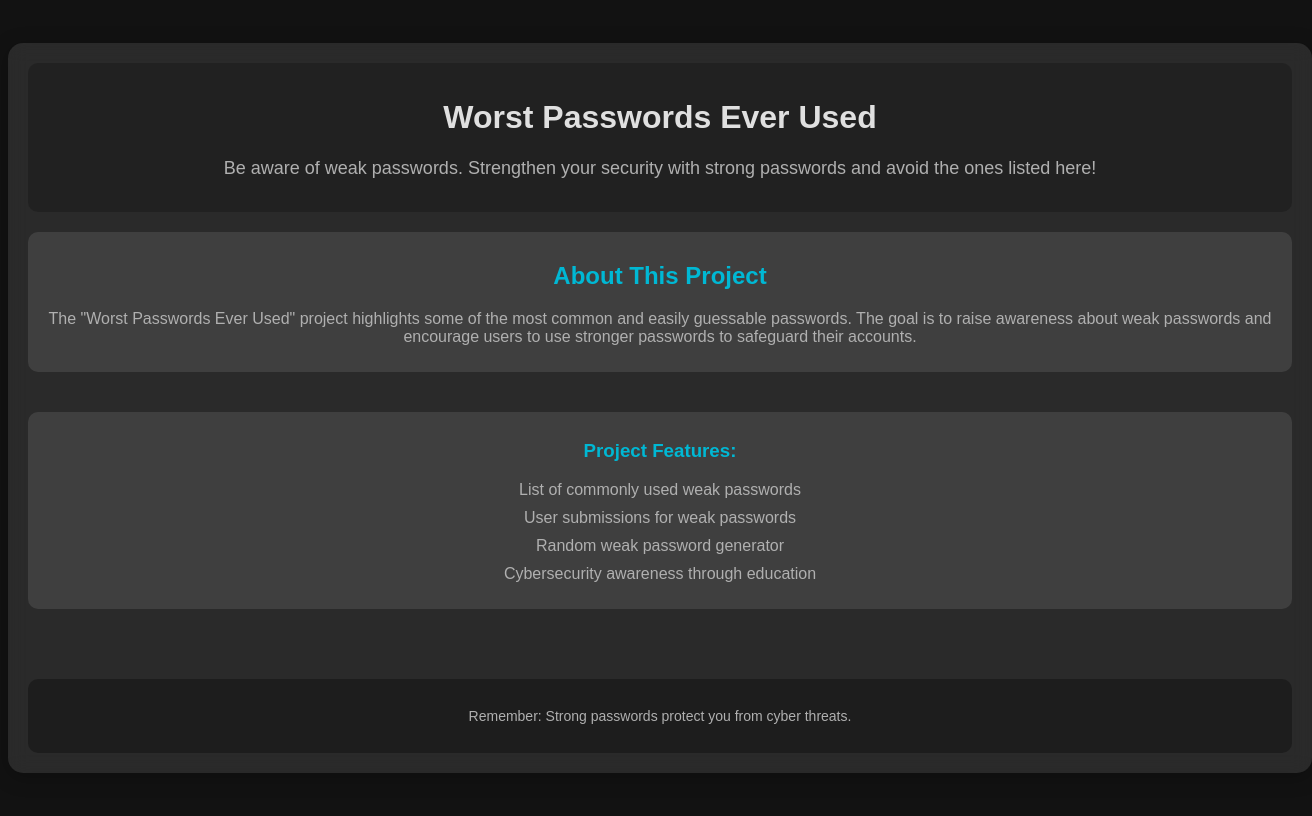
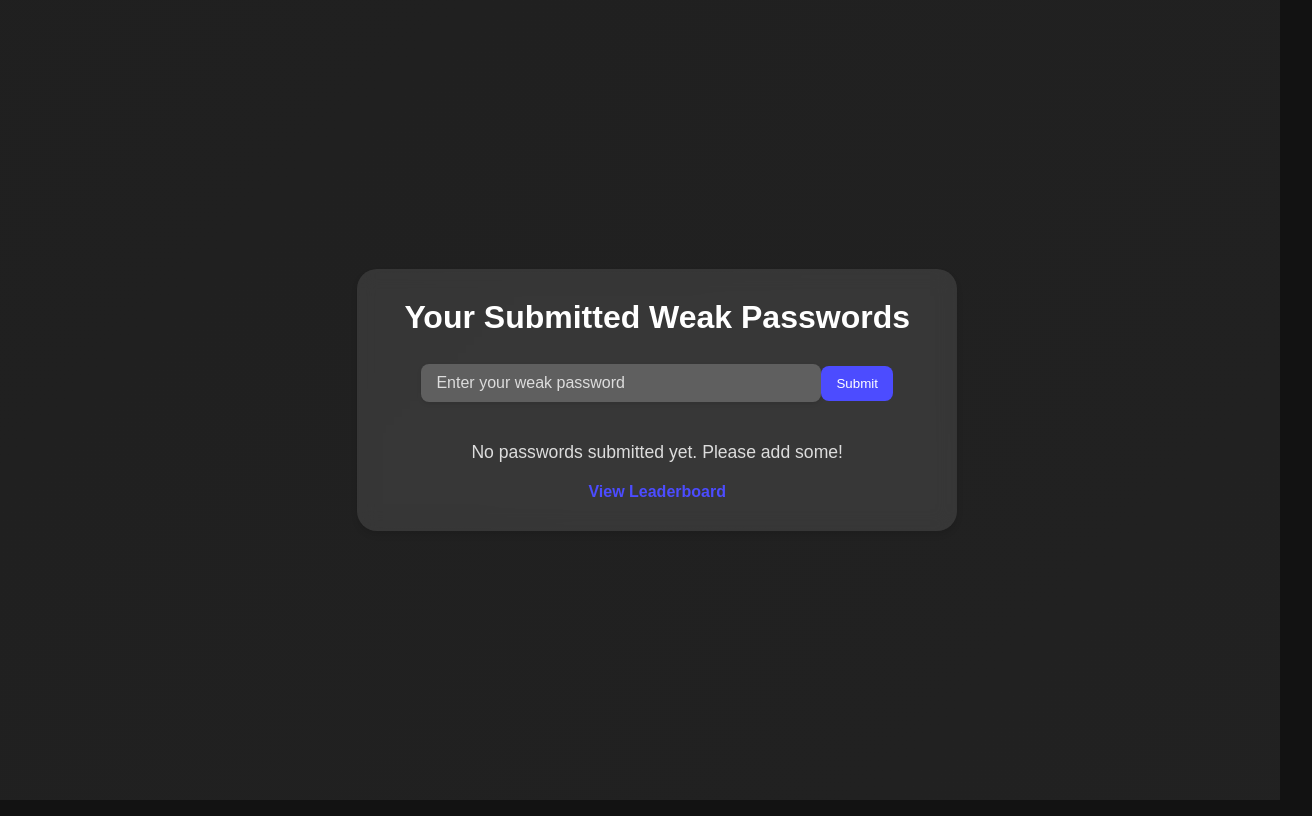
Before and after one commit to techabbayi/Worst-Passwords-Ever-Used-using-MERN, a React (Vite) app in the folder frontend/: page /dashboard in a window 1280 px wide. Shown: the whole page, 1312 px wide, since content can reach past the window. Built offline with nearby package versions, Linux system fonts and the light colour scheme.

Commit message:
Added PasswordCard Component

```diff
--- a/frontend/package.json
+++ b/frontend/package.json
@@ -11,7 +11,8 @@
   },
   "dependencies": {
     "react": "^19.0.0",
-    "react-dom": "^19.0.0"
+    "react-dom": "^19.0.0",
+    "react-router-dom": "^7.3.0"
   },
   "devDependencies": {
     "@eslint/js": "^9.21.0",
--- a/frontend/src/App.jsx
+++ b/frontend/src/App.jsx
@@ -1,40 +1,21 @@
-import React from "react";
-import "./App.css";
+import React from 'react';
+import { BrowserRouter as Router, Route, Routes } from 'react-router-dom';
+import UserDashboard from './pages/Dashboard';
+import LandingPage from './pages/LandingPage';
 
-function App() {
+const App = () => {
   return (
-    <div className="container">
-      <header className="header">
-        <h1>Worst Passwords Ever Used</h1>
-        <p className="subheading">
-          Be aware of weak passwords. Strengthen your security with strong passwords and avoid the ones listed here!
-        </p>
-      </header>
+    <Router>
+      <div>
+        <Routes>
+          <Route path="/" element={<LandingPage />} />
 
-      <section className="about">
-        <h2>About This Project</h2>
-        <p>
-          The "Worst Passwords Ever Used" project highlights some of the most common and easily guessable passwords.
-          The goal is to raise awareness about weak passwords and encourage users to use stronger passwords to safeguard their accounts.
-        </p>
-      </section>
+          <Route path="/dashboard" element={<UserDashboard />} />
 
-
-      <section className="project-info">
-        <h3>Project Features:</h3>
-        <ul>
-          <li>List of commonly used weak passwords</li>
-          <li>User submissions for weak passwords</li>
-          <li>Random weak password generator</li>
-          <li>Cybersecurity awareness through education</li>
-        </ul>
-      </section>
-
-      <footer className="footer">
-        <p>Remember: Strong passwords protect you from cyber threats.</p>
-      </footer>
-    </div>
+        </Routes>
+      </div>
+    </Router>
   );
-}
+};
 
 export default App;
--- /dev/null
+++ b/frontend/src/components/PasswordCard.jsx
@@ -0,0 +1,28 @@
+import React from 'react';
+
+const PasswordCard = ({ password, strength, username, submissionDate, votes, comments }) => {
+  const maskedPassword = `${'*'.repeat(password.length - 4)}${password.slice(-4)}`;
+
+  const strengthColor = strength === 'Weak' ? 'red' : strength === 'Medium' ? 'orange' : 'green';
+
+  return (
+    <div className="password-card">
+      <div className="card-header">
+        <h3>{username}</h3>
+        <p>{new Date(submissionDate).toLocaleString()}</p>
+      </div>
+      <div className="password-info">
+        <p className="password-text">{maskedPassword}</p>
+        <div className="strength" style={{ backgroundColor: strengthColor }}>
+          {strength}
+        </div>
+      </div>
+      <div className="card-footer">
+        <button onClick={() => alert('Liked!')}>👍 Like ({votes})</button>
+        <button onClick={() => alert('Comments!')}>💬 Comments ({comments.length})</button>
+      </div>
+    </div>
+  );
+};
+
+export default PasswordCard;
--- a/frontend/src/index.css
+++ b/frontend/src/index.css
@@ -0,0 +1,144 @@
+* {
+    margin: 0;
+    padding: 0;
+    box-sizing: border-box;
+  }
+
+  body {
+    font-family: 'Arial', sans-serif;
+    background: linear-gradient(135deg, rgba(35, 35, 35, 0.8), rgba(35, 35, 35, 0.9)), no-repeat center center fixed;
+    background-size: cover;
+    height: 100vh;
+    display: flex;
+    justify-content: center;
+    align-items: center;
+  }
+
+  a {
+    text-decoration: none;
+    color: #4c4cff;
+    font-weight: 600;
+    margin-top: 20px;
+    display: inline-block;
+  }
+
+  .user-dashboard {
+    background: rgba(255, 255, 255, 0.1);
+    backdrop-filter: blur(10px);
+    border-radius: 20px;
+    padding: 30px;
+    max-width: 600px;
+    width: 100%;
+    box-shadow: 0 4px 6px rgba(0, 0, 0, 0.1);
+    color: #ffffff;
+    text-align: center;
+    margin: 20px;
+  }
+
+  .user-dashboard h2 {
+    font-size: 2rem;
+    color: #fff;
+    margin-bottom: 20px;
+  }
+
+  form {
+    margin-bottom: 30px;
+  }
+
+  input {
+    padding: 10px 15px;
+    width: 80%;
+    max-width: 400px;
+    border-radius: 8px;
+    border: none;
+    margin-bottom: 10px;
+    background-color: rgba(255, 255, 255, 0.2);
+    color: #fff;
+    font-size: 1rem;
+    outline: none;
+    box-shadow: 0 2px 4px rgba(0, 0, 0, 0.1);
+  }
+
+  input::placeholder {
+    color: #ddd;
+  }
+
+  button {
+    padding: 10px 15px;
+    background-color: #4c4cff;
+    color: white;
+    border: none;
+    border-radius: 8px;
+    cursor: pointer;
+    transition: background-color 0.3s ease;
+    margin-top: 10px;
+  }
+
+  button:hover {
+    background-color: #3a3aee;
+  }
+
+  .password-list {
+    margin-top: 20px;
+  }
+
+  .password-list p {
+    color: #ddd;
+    font-size: 1.1rem;
+  }
+
+  .password-card {
+    background: rgba(255, 255, 255, 0.15);
+    backdrop-filter: blur(8px);
+    border-radius: 10px;
+    padding: 20px;
+    margin-bottom: 15px;
+    box-shadow: 0 4px 6px rgba(0, 0, 0, 0.1);
+  }
+
+  .password-card h3 {
+    color: #fff;
+    font-size: 1.2rem;
+    margin-bottom: 10px;
+  }
+
+  .password-card .password-text {
+    color: #fff;
+    font-size: 1rem;
+    word-wrap: break-word;
+    margin-bottom: 15px;
+  }
+
+  .password-card .strength {
+    background-color: rgba(255, 0, 0, 0.5);
+    color: white;
+    font-weight: bold;
+    padding: 5px 10px;
+    border-radius: 20px;
+    width: fit-content;
+    margin-bottom: 10px;
+  }
+
+  button, a {
+    transition: transform 0.3s ease;
+  }
+
+  button:hover, a:hover {
+    transform: translateY(-3px);
+  }
+
+  @media screen and (max-width: 768px) {
+    .user-dashboard {
+      padding: 20px;
+    }
+
+    input, button {
+      width: 100%;
+    }
+  }
+
+  @media screen and (max-width: 480px) {
+    .user-dashboard {
+      padding: 15px;
+    }
+  }
--- /dev/null
+++ b/frontend/src/pages/Dashboard.jsx
@@ -0,0 +1,72 @@
+import React, { useState, useEffect } from 'react';
+import { Link } from 'react-router-dom';
+import PasswordCard from '../components/PasswordCard';
+import '../index.css';
+
+const UserDashboard = () => {
+  const [password, setPassword] = useState('');
+  const [passwords, setPasswords] = useState([]);
+
+  useEffect(() => {
+    const storedPasswords = JSON.parse(localStorage.getItem('userPasswords')) || [];
+    setPasswords(storedPasswords);
+  }, []);
+
+  const handleSubmit = (e) => {
+    e.preventDefault();
+
+    if (password.trim() !== '') {
+      const newPassword = {
+        text: password,
+        strength: 'Weak',
+        username: 'User123',
+        date: new Date().toISOString(),
+        votes: 0,
+        comments: [],
+      };
+
+      const updatedPasswords = [...passwords, newPassword];
+      localStorage.setItem('userPasswords', JSON.stringify(updatedPasswords));
+      setPasswords(updatedPasswords);
+      setPassword('');
+    }
+  };
+
+  return (
+    <div className="user-dashboard">
+      <h2>Your Submitted Weak Passwords</h2>
+
+      <form onSubmit={handleSubmit}>
+        <input
+          type="text"
+          value={password}
+          onChange={(e) => setPassword(e.target.value)}
+          placeholder="Enter your weak password"
+        />
+        <button type="submit">Submit</button>
+      </form>
+
+      <div className="password-list">
+        {passwords.length > 0 ? (
+          passwords.map((password, index) => (
+            <PasswordCard
+              key={index}
+              password={password.text}
+              strength={password.strength}
+              username={password.username}
+              submissionDate={password.date}
+              votes={password.votes}
+              comments={password.comments}
+            />
+          ))
+        ) : (
+          <p>No passwords submitted yet. Please add some!</p>
+        )}
+      </div>
+
+      <Link to="/leaderboard">View Leaderboard</Link>
+    </div>
+  );
+};
+
+export default UserDashboard;
--- /dev/null
+++ b/frontend/src/pages/LandingPage.jsx
@@ -0,0 +1,40 @@
+import React from "react";
+import "../App.css";
+
+function App() {
+  return (
+    <div className="container">
+      <header className="header">
+        <h1>Worst Passwords Ever Used</h1>
+        <p className="subheading">
+          Be aware of weak passwords. Strengthen your security with strong passwords and avoid the ones listed here!
+        </p>
+      </header>
+
+      <section className="about">
+        <h2>About This Project</h2>
+        <p>
+          The "Worst Passwords Ever Used" project highlights some of the most common and easily guessable passwords.
+          The goal is to raise awareness about weak passwords and encourage users to use stronger passwords to safeguard their accounts.
+        </p>
+      </section>
+
+
+      <section className="project-info">
+        <h3>Project Features:</h3>
+        <ul>
+          <li>List of commonly used weak passwords</li>
+          <li>User submissions for weak passwords</li>
+          <li>Random weak password generator</li>
+          <li>Cybersecurity awareness through education</li>
+        </ul>
+      </section>
+
+      <footer className="footer">
+        <p>Remember: Strong passwords protect you from cyber threats.</p>
+      </footer>
+    </div>
+  );
+}
+
+export default App;
```
Also changed, not shown: 1 other file (tests, documents, lock files or other folders).
